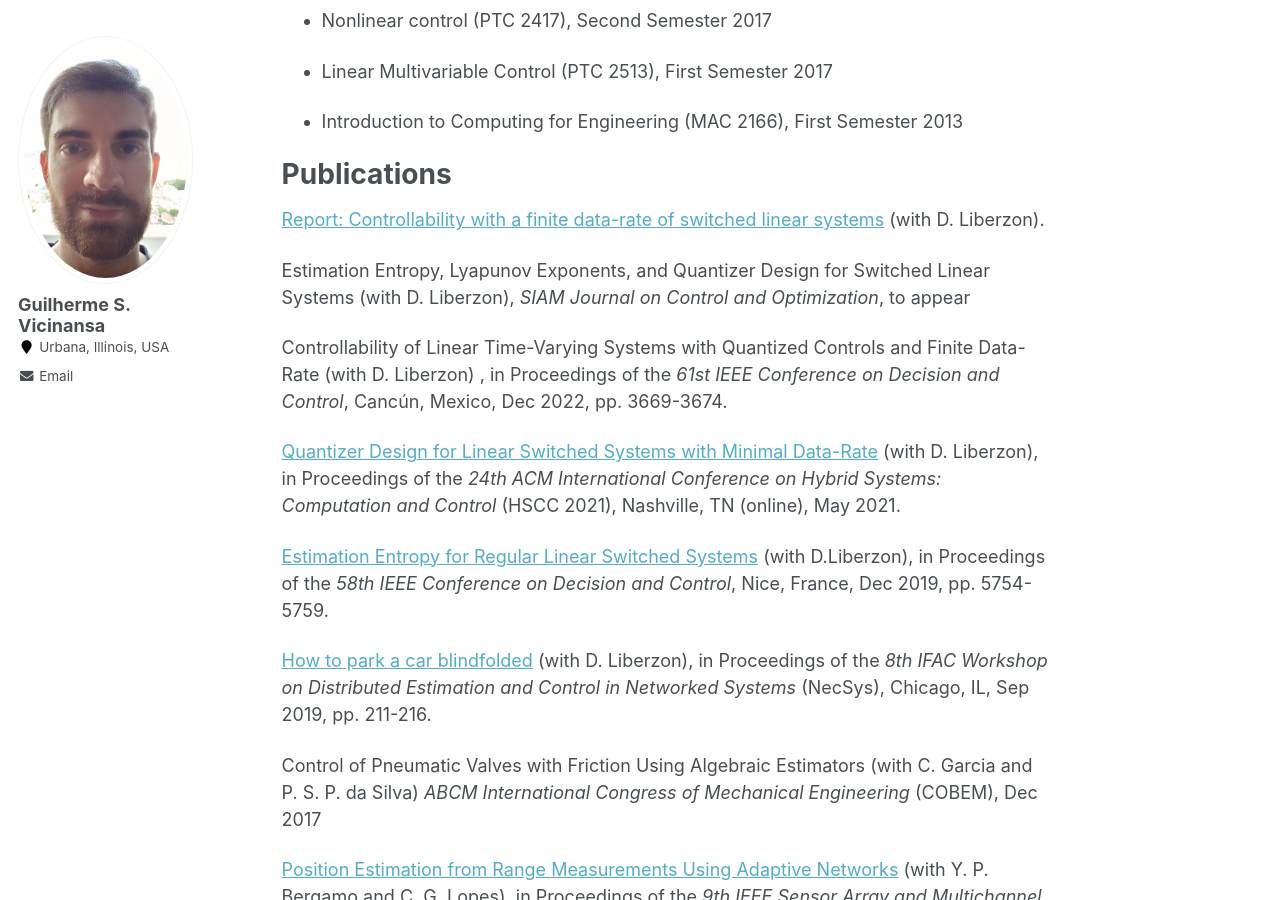
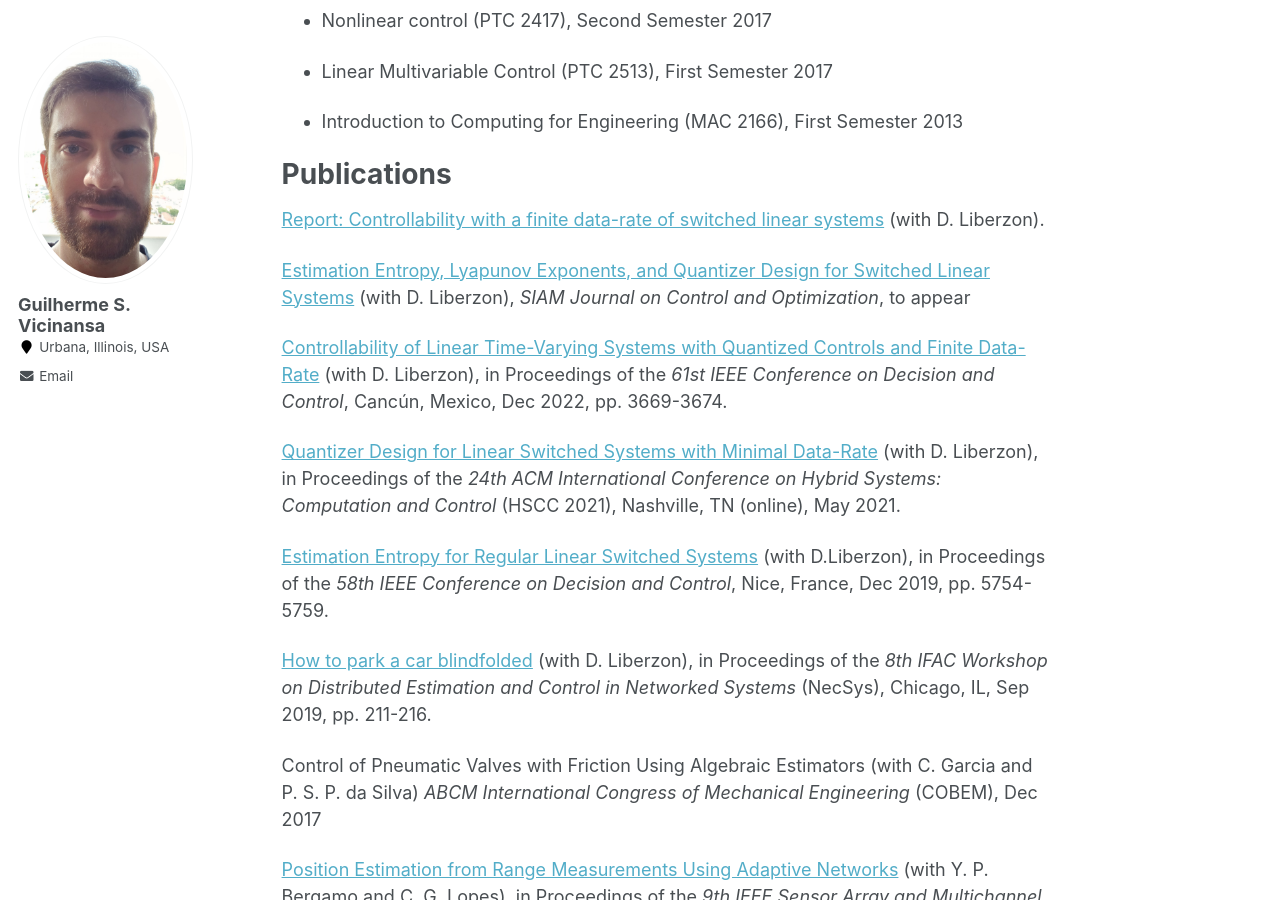
Before and after one commit to Vicinansa/vicinansa.github.io, a Jekyll site: the page built from _pages/about.md, in a window 1280 px wide and 900 px high, scrolled down 1063 px. Built offline with Jekyll 4.4.1, drawn with Linux system fonts in a browser that asks for light colours; part of the change alters nothing that is shown.

```diff
--- a/_pages/about.md
+++ b/_pages/about.md
@@ -48,10 +48,10 @@ Some applications of these topics that interest me are
 
 [Report: Controllability with a finite data-rate of switched linear systems](./_publications/CDC2023Report.pdf) (with D. Liberzon).
 
-Estimation Entropy, Lyapunov Exponents, and Quantizer Design for Switched Linear Systems (with D. Liberzon), *SIAM Journal on Control and Optimization*, to appear
+<a href="https://epubs.siam.org/doi/10.1137/21M1411871">Estimation Entropy, Lyapunov Exponents, and Quantizer Design for Switched Linear Systems</a> (with D. Liberzon), *SIAM Journal on Control and Optimization*, to appear
 
 
-Controllability of Linear Time-Varying Systems with Quantized Controls and Finite Data-Rate (with D. Liberzon) , in Proceedings of the *61st IEEE Conference on Decision and Control*, Cancún, Mexico, Dec 2022, pp. 3669-3674.
+<a href ="https://ieeexplore.ieee.org/document/9992626">Controllability of Linear Time-Varying Systems with Quantized Controls and Finite Data-Rate</a> (with D. Liberzon), in Proceedings of the *61st IEEE Conference on Decision and Control*, Cancún, Mexico, Dec 2022, pp. 3669-3674.
 
 <a href ="https://dl.acm.org/doi/10.1145/3447928.3456645">Quantizer Design for Linear Switched Systems with Minimal Data-Rate</a> (with D. Liberzon), in Proceedings of the *24th ACM International Conference on Hybrid Systems: Computation and Control* (HSCC 2021), Nashville, TN (online), May 2021.
 
```
